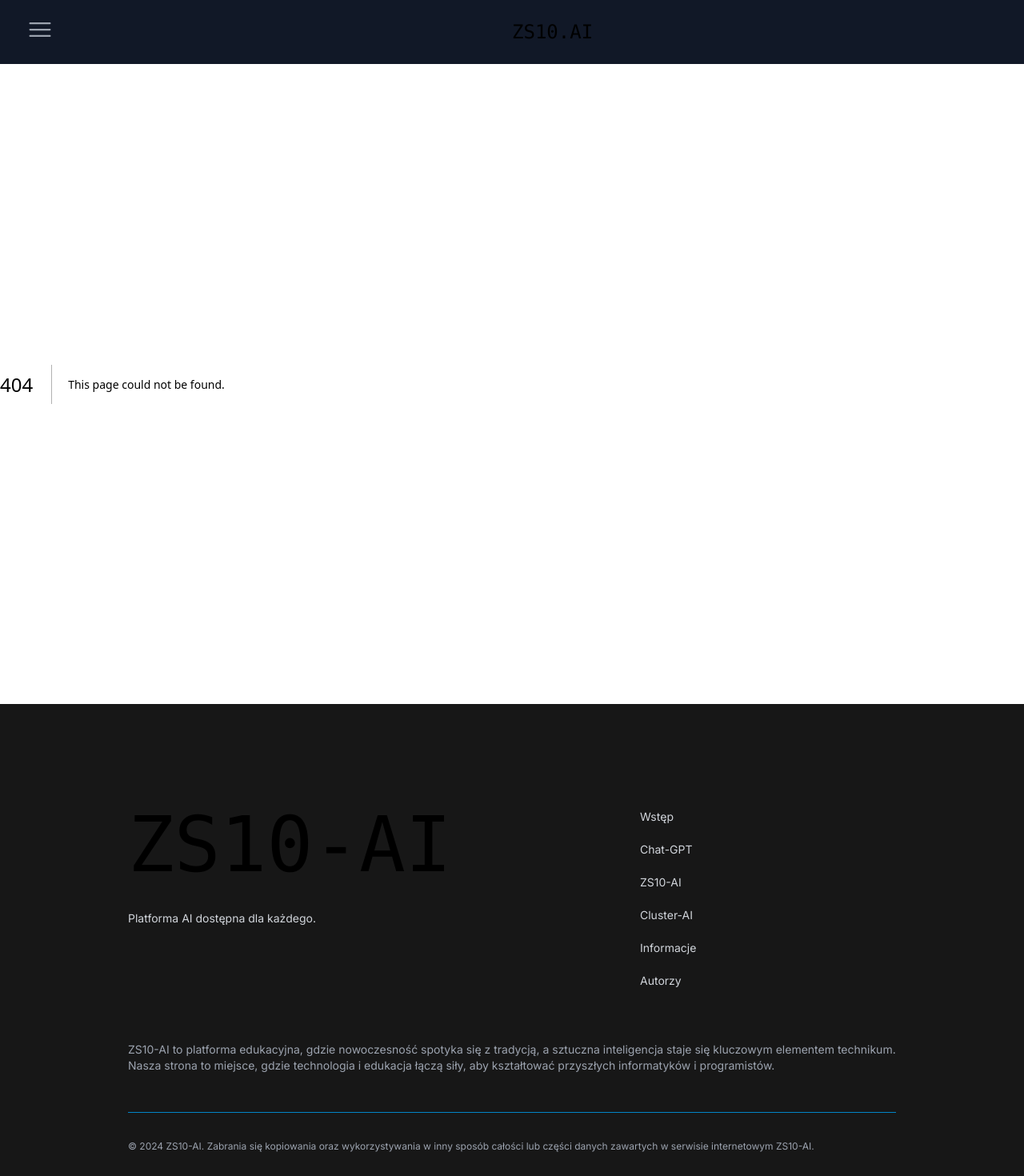
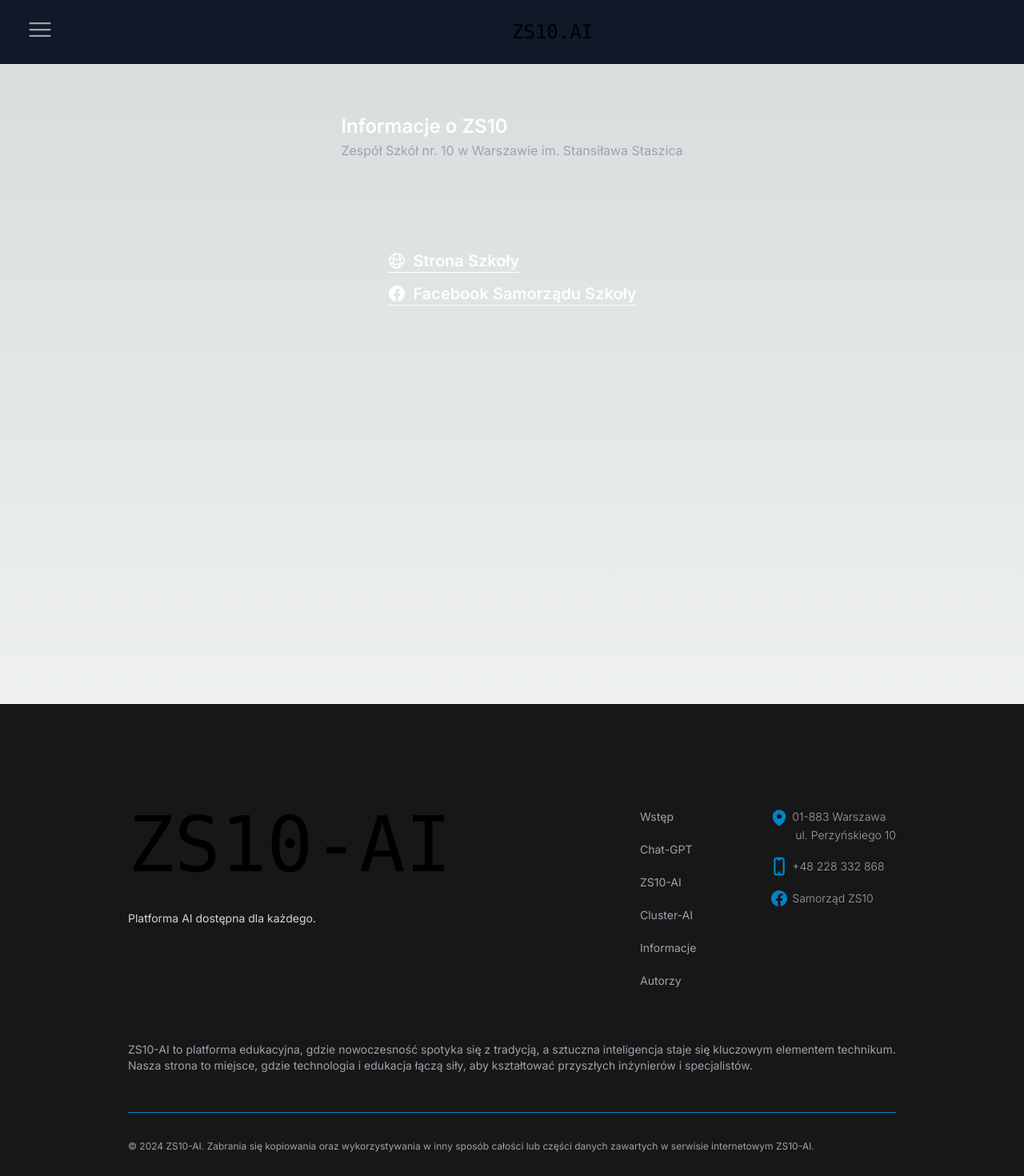
Before and after one commit to Piter-Arab/ZS10.AI, a Next.js app: page /informacje in a window 1280 px wide. Before the commit this address had no page. Shown: the top 1470 px of the page at 80% size. Built offline with nearby package versions, Linux system fonts and the light colour scheme.

Commit message:
#8-info-page

```diff
--- /dev/null
+++ b/app/informacje/page.tsx
@@ -0,0 +1,26 @@
+import Button from "@/components/Button"
+
+export default function Page() {
+  return (
+    <div className="w-3/4 flex flex-col items-center mx-auto mt-16">
+      <div>
+        <h4 className="text-2xl font-semibold leading-7 text-white">Informacje o ZS10</h4>
+        <p className="mt-1 text-base max-w-2xl leading-6 text-gray-400">Zespół Szkół nr. 10 w Warszawie im. Stansiława Staszica</p>
+      </div>
+      <div className="flex flex-col justify-start items-start gap-3 mt-28">
+        <Button className="border-b text-xl border-white flex flex-row gap-2 items-center" target="_blank" href="https://zs10.pl">
+          <svg className="size-6" aria-hidden="true" fill="none" strokeWidth={1.5} stroke="currentColor" viewBox="0 0 24 24" xmlns="http://www.w3.org/2000/svg">
+            <path d="M12 21a9.004 9.004 0 0 0 8.716-6.747M12 21a9.004 9.004 0 0 1-8.716-6.747M12 21c2.485 0 4.5-4.03 4.5-9S14.485 3 12 3m0 18c-2.485 0-4.5-4.03-4.5-9S9.515 3 12 3m0 0a8.997 8.997 0 0 1 7.843 4.582M12 3a8.997 8.997 0 0 0-7.843 4.582m15.686 0A11.953 11.953 0 0 1 12 10.5c-2.998 0-5.74-1.1-7.843-2.918m15.686 0A8.959 8.959 0 0 1 21 12c0 .778-.099 1.533-.284 2.253m0 0A17.919 17.919 0 0 1 12 16.5c-3.162 0-6.133-.815-8.716-2.247m0 0A9.015 9.015 0 0 1 3 12c0-1.605.42-3.113 1.157-4.418" strokeLinecap="round" strokeLinejoin="round" />
+          </svg>
+          Strona Szkoły
+        </Button>
+        <Button className="border-b text-xl border-white flex flex-row gap-2 items-center" target="_blank" href="https://www.facebook.com/SamorzadZS10">
+          <svg className='size-6' fill="currentColor" viewBox="0 0 24 24" xmlns="http://www.w3.org/2000/svg">
+            <path d="M12 2.03998C6.5 2.03998 2 6.52998 2 12.06C2 17.06 5.66 21.21 10.44 21.96V14.96H7.9V12.06H10.44V9.84998C10.44 7.33998 11.93 5.95998 14.22 5.95998C15.31 5.95998 16.45 6.14998 16.45 6.14998V8.61998H15.19C13.95 8.61998 13.56 9.38998 13.56 10.18V12.06H16.34L15.89 14.96H13.56V21.96C15.9164 21.5878 18.0622 20.3855 19.6099 18.57C21.1576 16.7546 22.0054 14.4456 22 12.06C22 6.52998 17.5 2.03998 12 2.03998Z" />
+          </svg>
+          Facebook Samorządu Szkoły
+        </Button>
+      </div>
+    </div>
+  )
+}
--- /dev/null
+++ b/components/Button.tsx
@@ -0,0 +1,16 @@
+import { ButtonProps } from "@/types/ButtonProps";
+import Link from "next/link";
+
+export default function Button({ className, href, children, target, styled }: ButtonProps) {
+  return (
+    <Link
+      href={`${href}`}
+      className={styled
+        ? `${className} rounded-md bg-white/10 px-3.5 py-2.5 text-base font-semibold text-white shadow-sm hover:bg-white/20 transition-all`
+        : `${className} text-base font-semibold text-white`}
+      target={target}
+    >
+      {children}
+    </Link>
+  )
+}
--- a/components/layout/Footer.tsx
+++ b/components/layout/Footer.tsx
@@ -14,21 +14,19 @@
         <div className="w-full pb-8 pt-16 sm:pt-24 lg:pt-32">
           <div className="grid grid-cols-1 md:grid-cols-2 lg:grid-cols-3">
             <div className="space-y-8 w-full lg:col-span-2">
-              <Link href='/'>
-                <h2 className='text-8xl font-mono'>ZS10-AI</h2>
-              </Link>
+              <Link href='/' className="text-8xl font-mono">ZS10-AI</Link>
               <p className="text-sm leading-6 text-gray-300">
                 Platforma AI dostępna dla każdego.
               </p>
             </div>
             <div className="mt-16 md:mt-0">
-              <div className="flex flex-col md:flex-row justify-between">
+              <div className="flex flex-col md:flex-row justify-between content-start">
                 <div>
                   <ul role="list" className=" space-y-4">
                     {MenuItems.map(item => (
                       <li key={item.title}>
                         <Link
-                          className='text-sm leading-6 text-gray-300 hover:text-white'
+                          className='text-sm leading-6 text-gray-400 hover:text-white'
                           href={item.href}
                         >
                           {item.title}
@@ -37,11 +35,43 @@
                     ))}
                   </ul>
                 </div>
+                <div className='mt-10 md:mt-0 text-sky-600'>
+                  <ul role="list" className="space-y-4">
+                    <li>
+                      <Link target='_blank' href="https://www.google.com/maps/place/Technikum+nr+25+im.+Stanis%C5%82awa+Staszica/@52.2730529,20.9511969,17z/data=!3m1!4b1!4m6!3m5!1s0x471ecbc87c455251:0x7ab785ae5d33289!8m2!3d52.2730529!4d20.9537718!16s%2Fg%2F11hczznsz2?entry=ttu">
+                        <svg xmlns="http://www.w3.org/2000/svg" viewBox="0 0 24 24" fill="currentColor" className="w-6 h-6 mr-2 lg:mr-1 2xl:mr-2 inline">
+                          <path fillRule="evenodd" d="M11.54 22.351l.07.04.028.016a.76.76 0 00.723 0l.028-.015.071-.041a16.975 16.975 0 001.144-.742 19.58 19.58 0 002.683-2.282c1.944-1.99 3.963-4.98 3.963-8.827a8.25 8.25 0 00-16.5 0c0 3.846 2.02 6.837 3.963 8.827a19.58 19.58 0 002.682 2.282 16.975 16.975 0 001.145.742zM12 13.5a3 3 0 100-6 3 3 0 000 6z" clipRule="evenodd" />
+                        </svg>
+                        <p className="font-light inline text-gray-400 text-sm whitespace-nowrap">01-883 Warszawa</p>
+                        <p className="pl-8 font-light text-gray-400 text-sm">ul. Perzyńskiego 10</p>
+                      </Link>
+                    </li>
+                    <li>
+                      <Link href='tel:+48228332868'>
+                        <svg xmlns="http://www.w3.org/2000/svg" viewBox="0 0 24 24" fill="currentColor" className="h-6 w-6 mr-2 lg:mr-1 2xl:mr-2 inline">
+                          <path d="M10.5 18.75a.75.75 0 000 1.5h3a.75.75 0 000-1.5h-3z" />
+                          <path fillRule="evenodd" d="M8.625.75A3.375 3.375 0 005.25 4.125v15.75a3.375 3.375 0 003.375 3.375h6.75a3.375 3.375 0 003.375-3.375V4.125A3.375 3.375 0 0015.375.75h-6.75zM7.5 4.125C7.5 3.504 8.004 3 8.625 3H9.75v.375c0 .621.504 1.125 1.125 1.125h2.25c.621 0 1.125-.504 1.125-1.125V3h1.125c.621 0 1.125.504 1.125 1.125v15.75c0 .621-.504 1.125-1.125 1.125h-6.75A1.125 1.125 0 017.5 19.875V4.125z" clipRule="evenodd" />
+                        </svg>
+                        <p className="font-light text-gray-400 inline text-sm">
+                          +48 228 332 868
+                        </p>
+                      </Link>
+                    </li>
+                    <li>
+                      <Link target='_blank' className='flex items-center' href="https://www.facebook.com/SamorzadZS10">
+                        <svg className='h-6 w-6 mr-2 lg:mr-1 2xl:mr-2 inline' fill="currentColor" viewBox="0 0 24 24" xmlns="http://www.w3.org/2000/svg">
+                          <path d="M12 2.03998C6.5 2.03998 2 6.52998 2 12.06C2 17.06 5.66 21.21 10.44 21.96V14.96H7.9V12.06H10.44V9.84998C10.44 7.33998 11.93 5.95998 14.22 5.95998C15.31 5.95998 16.45 6.14998 16.45 6.14998V8.61998H15.19C13.95 8.61998 13.56 9.38998 13.56 10.18V12.06H16.34L15.89 14.96H13.56V21.96C15.9164 21.5878 18.0622 20.3855 19.6099 18.57C21.1576 16.7546 22.0054 14.4456 22 12.06C22 6.52998 17.5 2.03998 12 2.03998Z" />
+                        </svg>
+                        <p className="font-light text-gray-400 inline text-sm">Samorząd ZS10</p>
+                      </Link>
+                    </li>
+                  </ul>
+                </div>
               </div>
             </div>
           </div>
           <div className="mt-16 pt-8 sm:mt-20 lg:mt-8">
-            <p className="text-sm leading-5 text-gray-400">ZS10-AI to platforma edukacyjna, gdzie nowoczesność spotyka się z tradycją, a sztuczna inteligencja staje się kluczowym elementem technikum. Nasza strona to miejsce, gdzie technologia i edukacja łączą siły, aby kształtować przyszłych informatyków i programistów.
+            <p className="text-sm leading-5 text-gray-400">ZS10-AI to platforma edukacyjna, gdzie nowoczesność spotyka się z tradycją, a sztuczna inteligencja staje się kluczowym elementem technikum. Nasza strona to miejsce, gdzie technologia i edukacja łączą siły, aby kształtować przyszłych inżynierów i specjalistów.
             </p>
           </div>
           <div className="mt-16 border-t border-sky-600 pt-8 sm:mt-20 lg:mt-12">
--- a/constants/MenuItems.ts
+++ b/constants/MenuItems.ts
@@ -25,7 +25,7 @@
   },
   {
     title: 'Informacje',
-    href: '/',
+    href: 'informacje',
     icon: 'InfoCircleIcon',
     titleCont: ''
   },
--- /dev/null
+++ b/types/ButtonProps.ts
@@ -0,0 +1,10 @@
+import { ReactNode } from "react";
+import { Url } from "url";
+
+export type ButtonProps = {
+  className?: string;
+  styled?: boolean;
+  href?: string;
+  children: ReactNode;
+  target?: '_blank' | '_parent' | '_self' | '_top';
+}
```
